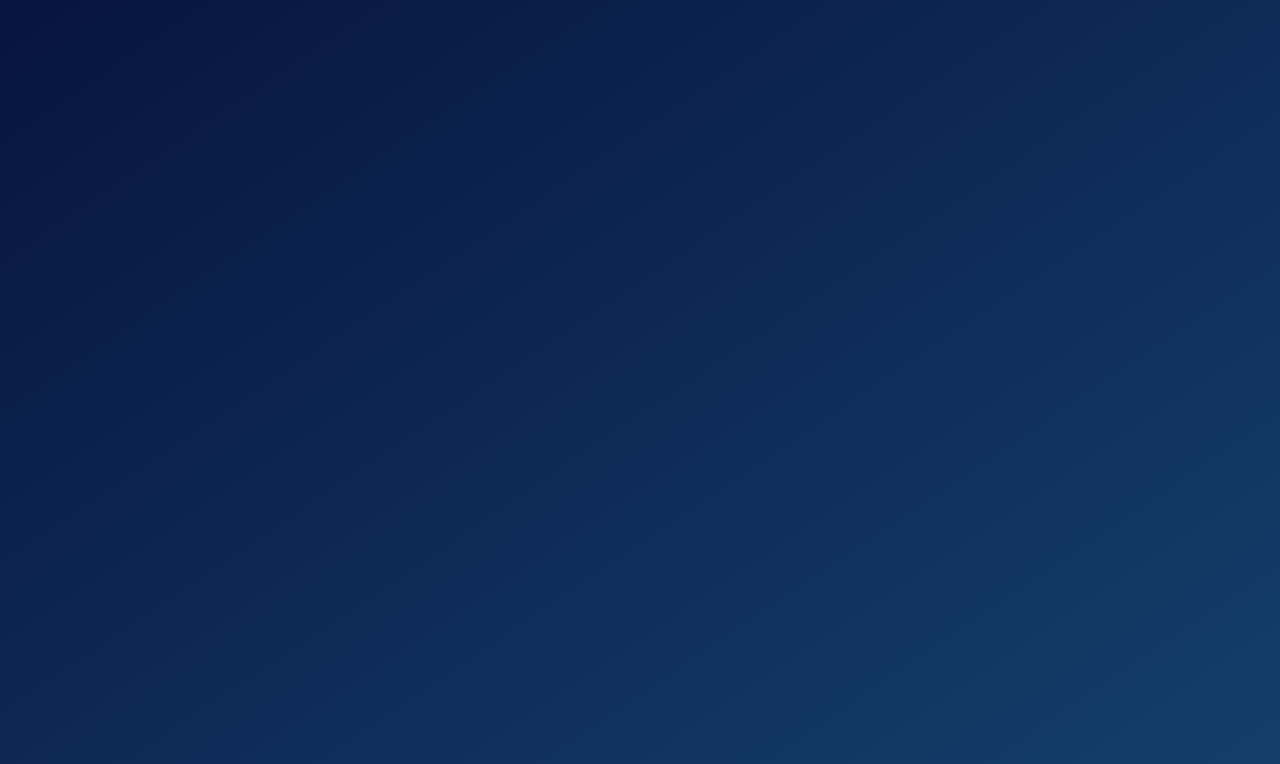
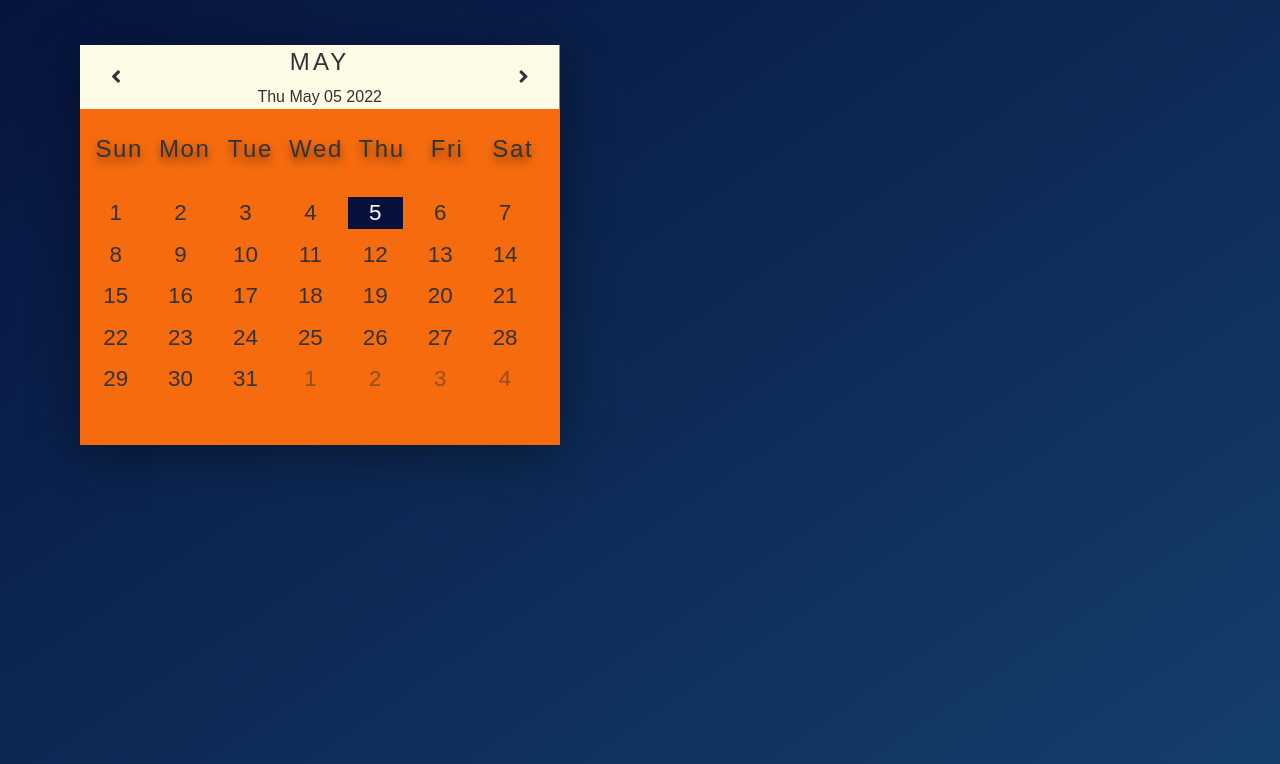
Before and after one commit to nabatsen/ELEC-C9821-2022-Project-Visitor-Tracker-team3, a plain HTML site: page front/index.html in a window 1280 px wide. Shown: the part 100-864 px from the top of the page. Drawn offline with nearby package versions, Linux system fonts and the light colour scheme.

Commit message:
Update calendar

```diff
--- a/front/app.js
+++ b/front/app.js
@@ -16,12 +16,16 @@ const example_acc3 = {
 const accounts = [example_acc1, example_acc2, example_acc3];
 
 const btnLogin = document.querySelector('.login__btn');
+const calendar = document.querySelector('.container');
 
 const loginUsername = document.querySelector('.username');
 const loginPassword = document.querySelector('.password');
 
 //////////
+const showStatistic = function () {};
+
 const updateUI = function () {
+  calendar.classList.remove('hidden');
   showStatistic();
 };
 
@@ -35,3 +39,87 @@ btnLogin.addEventListener('click', function (e) {
     updateUI();
   }
 });
+
+////////////////////////// Calendar
+const date = new Date();
+
+const renderCalendar = () => {
+  date.setDate(1);
+
+  const monthDays = document.querySelector('.days');
+
+  const lastDay = new Date(
+    date.getFullYear(),
+    date.getMonth() + 1,
+    0
+  ).getDate();
+
+  const prevLastDay = new Date(
+    date.getFullYear(),
+    date.getMonth(),
+    0
+  ).getDate();
+
+  const firstDayIndex = date.getDay();
+
+  const lastDayIndex = new Date(
+    date.getFullYear(),
+    date.getMonth() + 1,
+    0
+  ).getDay();
+
+  const nextDays = 7 - lastDayIndex - 1;
+
+  const months = [
+    'January',
+    'February',
+    'March',
+    'April',
+    'May',
+    'June',
+    'July',
+    'August',
+    'September',
+    'October',
+    'November',
+    'December',
+  ];
+
+  document.querySelector('.date h1').innerHTML = months[date.getMonth()];
+
+  document.querySelector('.date p').innerHTML = new Date().toDateString();
+
+  let days = '';
+
+  for (let x = firstDayIndex; x > 0; x--) {
+    days += `<div class="prev-date">${prevLastDay - x + 1}</div>`;
+  }
+
+  for (let i = 1; i <= lastDay; i++) {
+    if (
+      i === new Date().getDate() &&
+      date.getMonth() === new Date().getMonth()
+    ) {
+      days += `<div class="today">${i}</div>`;
+    } else {
+      days += `<div>${i}</div>`;
+    }
+  }
+
+  for (let j = 1; j <= nextDays; j++) {
+    days += `<div class="next-date">${j}</div>`;
+  }
+  monthDays.innerHTML = days;
+};
+
+document.querySelector('.prev').addEventListener('click', () => {
+  date.setMonth(date.getMonth() - 1);
+  renderCalendar();
+});
+
+document.querySelector('.next').addEventListener('click', () => {
+  date.setMonth(date.getMonth() + 1);
+  renderCalendar();
+});
+
+renderCalendar();
--- a/front/index.html
+++ b/front/index.html
@@ -10,8 +10,15 @@
       integrity="sha384-1BmE4kWBq78iYhFldvKuhfTAU6auU8tT94WrHftjDbrCEXSU1oBoqyl2QvZ6jIW3"
       crossorigin="anonymous"
     />
+    <link
+      rel="stylesheet"
+      href="https://cdnjs.cloudflare.com/ajax/libs/font-awesome/5.13.0/css/all.min.css"
+    />
+    <link
+      href="https://fonts.googleapis.com/css2?family=Quicksand:wght@300;400;500;600;700&display=swap"
+      rel="stylesheet"
+    />
     <link rel="stylesheet" href="style/style.css" />
-    <script defer src="app.js"></script>
   </head>
   <body>
     <nav>
@@ -30,35 +37,29 @@
         <button class="login__btn">&rarr;</button>
       </form>
     </nav>
-    <!-- <header class="header">
-      <nav class="dipoli">
-        <h1>DIPOLI EXHIBITION</h1>
-      </nav>
-    </header> -->
+    <div class="container">
+      <div class="calendar">
+        <div class="month">
+          <i class="fas fa-angle-left prev"></i>
+          <div class="date">
+            <h1></h1>
+            <p></p>
+          </div>
+          <i class="fas fa-angle-right next"></i>
+        </div>
+        <div class="weekdays">
+          <div>Sun</div>
+          <div>Mon</div>
+          <div>Tue</div>
+          <div>Wed</div>
+          <div>Thu</div>
+          <div>Fri</div>
+          <div>Sat</div>
+        </div>
+        <div class="days"></div>
+      </div>
+    </div>
 
-    <!-- <nav class="login">
-      <div>
-        <label class="login-title">Login</label>
-      </div>
-
-      <form class="log-in">
-        <div class="login-username">
-          <input
-            type="text"
-            placeholder="username"
-            class="login-input username"
-          />
-        </div>
-        <div class="login-password">
-          <input
-            type="password"
-            placeholder="password"
-            class="login-input password"
-          />
-        </div>
-        <button class="login__btn">Log in</button>
-      </form>
-    </nav> -->
     <script
       src="https://cdn.jsdelivr.net/npm/bootstrap@5.1.3/dist/js/bootstrap.bundle.min.js"
       integrity="sha384-ka7Sk0Gln4gmtz2MlQnikT1wXgYsOg+OMhuP+IlRH9sENBO0LRn5q+8nbTov4+1p"
@@ -74,5 +75,6 @@
       integrity="sha384-QJHtvGhmr9XOIpI6YVutG+2QOK9T+ZnN4kzFN1RtK3zEFEIsxhlmWl5/YESvpZ13"
       crossorigin="anonymous"
     ></script>
+    <script defer src="app.js"></script>
   </body>
 </html>
--- a/front/style/style.css
+++ b/front/style/style.css
@@ -71,3 +71,95 @@ nav {
   outline: none;
   color: #777;
 }
+.container {
+  padding: 2rem 3rem 0;
+}
+.calendar {
+  width: 30rem;
+  height: 25rem;
+  background-color: #f66b0e;
+  box-shadow: 0 0.5rem 3rem rgba(0, 0, 0, 0.4);
+}
+
+.month {
+  width: 87%;
+  height: 4rem;
+  background-color: #fefbe7;
+  display: flex;
+  justify-content: space-between;
+  align-items: center;
+  padding: 0 1.93rem;
+  text-align: center;
+  /* text-shadow: 0 0.3rem 0.5rem rgba(0, 0, 0, 0.5); */
+}
+
+.month i {
+  font-size: 20px;
+  cursor: pointer;
+}
+
+.month h1 {
+  font-size: 1.5rem;
+  font-weight: 300;
+  text-transform: uppercase;
+  letter-spacing: 0.2rem;
+  align-items: center;
+  margin-top: 1.2rem;
+}
+
+.weekdays {
+  width: 100%;
+  height: 5rem;
+  padding: 0 0.4rem;
+  display: flex;
+  align-items: center;
+}
+
+.weekdays div {
+  font-size: 1.5rem;
+  font-weight: 400;
+  letter-spacing: 0.1rem;
+  width: calc(28.7rem / 7);
+  display: flex;
+  justify-content: center;
+  align-items: center;
+  text-shadow: 0 0.3rem 0.5rem rgba(0, 0, 0, 0.5);
+}
+
+.days {
+  width: 100%;
+  display: flex;
+  flex-wrap: wrap;
+  padding: 0.2rem;
+}
+
+.days div {
+  font-size: 1.4rem;
+  margin: 0.3rem;
+  width: calc(24.2rem / 7);
+  height: 2rem;
+  display: flex;
+  justify-content: center;
+  align-items: center;
+  /* text-shadow: 0 0.3rem 0.5rem rgba(0, 0, 0, 0.5); */
+  transition: background-color 0.2s;
+}
+
+.days div:hover:not(.today) {
+  background-color: #262626;
+  border: 0.2rem solid #777;
+  cursor: pointer;
+}
+
+.prev-date,
+.next-date {
+  opacity: 0.5;
+}
+
+.today {
+  background-color: #06113c;
+  color: white;
+}
+.hidden {
+  display: none;
+}
```
Also changed, not shown: 1 other file.
